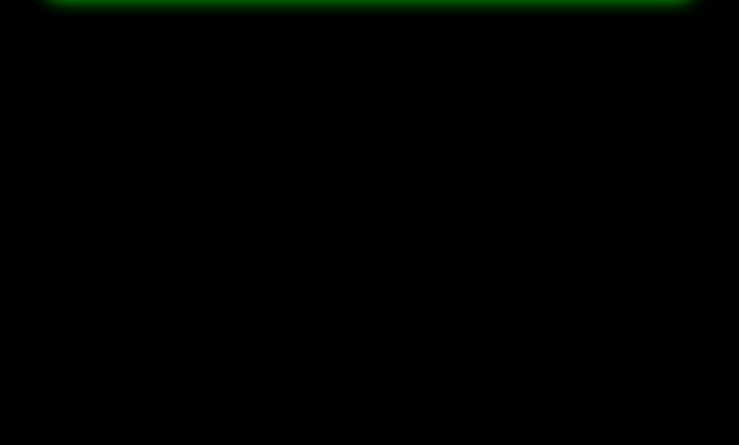
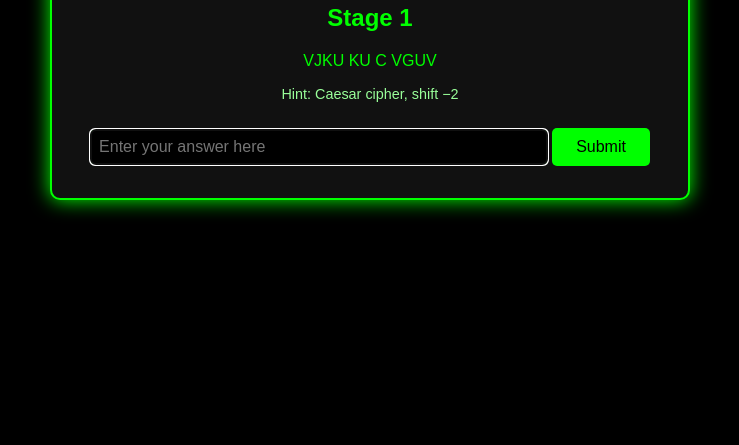
Before and after one commit to barbaracohenzita/cicada, a plain HTML site: page index.html in a window 1280 px wide. Shown: the part 355-800 px from the top of the page, without its empty margins (270-1009 px from the left). Drawn offline with Linux system fonts and the light colour scheme.

Commit message:
Update index.html

```diff
--- a/index.html
+++ b/index.html
@@ -1,81 +1,148 @@
 <!DOCTYPE html>
 <html lang="en">
 <head>
-    <meta charset="UTF-8">
-    <meta name="viewport" content="width=device-width, initial-scale=1.0">
+  <meta charset="UTF-8" />
+  <meta name="viewport" content="width=device-width, initial-scale=1.0" />
   <title>Cicada Web Game</title>
   <style>
-        body {
-            font-family: Arial, sans-serif;
-            background-color: #000;
-            color: #0f0;
-            text-align: center;
-            padding: 20px;
+    *{box-sizing:border-box}
+    body{
+      margin:0;
+      font-family:Arial,Helvetica,sans-serif;
+      background:#000;
+      color:#0f0;
+      display:flex;
+      justify-content:center;
+      align-items:center;
+      min-height:100vh;
     }
-        .container {
-            margin: auto;
-            max-width: 600px;
-            padding: 20px;
-            border: 2px solid #0f0;
-            background: #111;
-            box-shadow: 0 0 20px #0f0;
-            border-radius: 10px;
+    .container{
+      max-width:640px;
+      width:90%;
+      padding:2rem;
+      border:2px solid #0f0;
+      background:#111;
+      border-radius:10px;
+      box-shadow:0 0 20px #0f0;
+      text-align:center;
     }
-        input[type="text"] {
-            font-size: 16px;
-            padding: 5px;
-            margin-top: 10px;
-            background: #000;
-            color: #0f0;
-            border: 1px solid #0f0;
-            border-radius: 5px;
-            width: 80%;
+    input[type=text]{
+      width:80%;
+      padding:8px;
+      margin-top:12px;
+      background:#000;
+      color:#0f0;
+      border:1px solid #0f0;
+      border-radius:5px;
+      font-size:1rem;
     }
-        button {
-            margin: 10px;
-            padding: 10px 20px;
-            font-size: 16px;
-            background: #0f0;
-            color: #000;
-            border: none;
-            border-radius: 5px;
-            cursor: pointer;
+    button{
+      margin-top:12px;
+      padding:10px 24px;
+      font-size:1rem;
+      background:#0f0;
+      color:#000;
+      border:none;
+      border-radius:5px;
+      cursor:pointer;
     }
-        button:hover {
-            background: #0d0;
-        }
-        .hidden {
-            display: none;
-        }
+    button:hover{background:#0d0}
+    .hidden{display:none}
+    .stage-title{margin-top:0}
+    .hint{font-size:.9rem;color:#9f9}
   </style>
 </head>
 <body>
   <div class="container">
-        <h1>Welcome to the Web Game</h1>
-        <p>Decode the following message to proceed:</p>
-        <p><strong>VJKU KU C GZCOR</strong></p>
-        <p>Hint: Use a Caesar cipher with a shift of -2.</p>
-        <input id="answer" type="text" placeholder="Enter your answer here">
-        <button onclick="checkAnswer()">Submit</button>
+    <h1>Cicada-style Web Game</h1>
+
+    <!-- puzzle content injected here -->
+    <h2 id="stageTitle" class="stage-title"></h2>
+    <p id="cipher"></p>
+    <p id="hint" class="hint"></p>
+
+    <input id="answer" type="text" placeholder="Enter your answer here" autocomplete="off" />
+    <button id="submitBtn">Submit</button>
+
     <p id="message" class="hidden"></p>
   </div>
 
   <script>
-        function checkAnswer() {
-            const userAnswer = document.getElementById('answer').value.toUpperCase();
-            const correctAnswer = "THIS IS A TEST";
-            const message = document.getElementById('message');
+    /* === GAME DATA  ======================================================= */
+    const stages = [
+      {
+        title: "Stage 1",
+        cipher: "VJKU KU C VGUV",          // Caesar −2  → THIS IS A TEST
+        hint:  "Caesar cipher, shift −2",
+        answer:"THIS IS A TEST"
+      },
+      {
+        title: "Stage 2",
+        cipher: "GUR YRGGREF JNER YRNQVAT ZR GB LBH",
+        hint:  "ROT-13",
+        answer:"THE LETTERS WERE LEADING ME TO YOU"
+      },
+      {
+        title: "Stage 3",
+        cipher: "SXQncyBvbmx5IHRoZSBpbml0aWFsLg==",
+        hint:  "Base-64",
+        answer:"IT'S ONLY THE INITIAL."
+      }
+    ];
 
-            if (userAnswer === correctAnswer) {
-                message.textContent = "Correct! Proceed to the next step.";
-                message.style.color = "#0f0";
-                message.classList.remove('hidden');
-            } else {
-                message.textContent = "Incorrect. Try again.";
-                message.style.color = "#f00";
-                message.classList.remove('hidden');
+    /* === GAME ENGINE  ===================================================== */
+    let current = 0;
+    const dom = {
+      title:   document.getElementById("stageTitle"),
+      cipher:  document.getElementById("cipher"),
+      hint:    document.getElementById("hint"),
+      answer:  document.getElementById("answer"),
+      btn:     document.getElementById("submitBtn"),
+      msg:     document.getElementById("message")
+    };
+
+    function loadStage(idx){
+      const {title,cipher,hint} = stages[idx];
+      dom.title.textContent  = title;
+      dom.cipher.textContent = cipher;
+      dom.hint.textContent   = "Hint: " + hint;
+      dom.answer.value       = "";
+      dom.msg.classList.add("hidden");
+      dom.answer.focus();
+    }
+
+    function check(){
+      const user = dom.answer.value.trim().toUpperCase();
+      const correct = stages[current].answer;
+      if(user === correct){
+        dom.msg.textContent = "✅  Correct!";
+        dom.msg.style.color = "#0f0";
+        dom.msg.classList.remove("hidden");
+
+        current++;
+        if(current < stages.length){
+          // small delay for dramatic effect
+          setTimeout(()=>loadStage(current), 1200);
+        }else{
+          dom.cipher.textContent = "🎉 CONGRATULATIONS — YOU’VE REACHED THE END (FOR NOW)!";
+          dom.hint.textContent   = "";
+          dom.answer.classList.add("hidden");
+          dom.btn.classList.add("hidden");
+        }
+      }else{
+        dom.msg.textContent = "❌  Incorrect. Try again.";
+        dom.msg.style.color = "#f00";
+        dom.msg.classList.remove("hidden");
       }
     }
+
+    dom.btn.addEventListener("click", check);
+    dom.answer.addEventListener("keydown", e => {
+      if(e.key === "Enter") check();
+    });
+
+    /* kick-off */
+    loadStage(current);
   </script>
 </body>
 </html>
```
Lines whose indentation alone changed are shown as unchanged.
